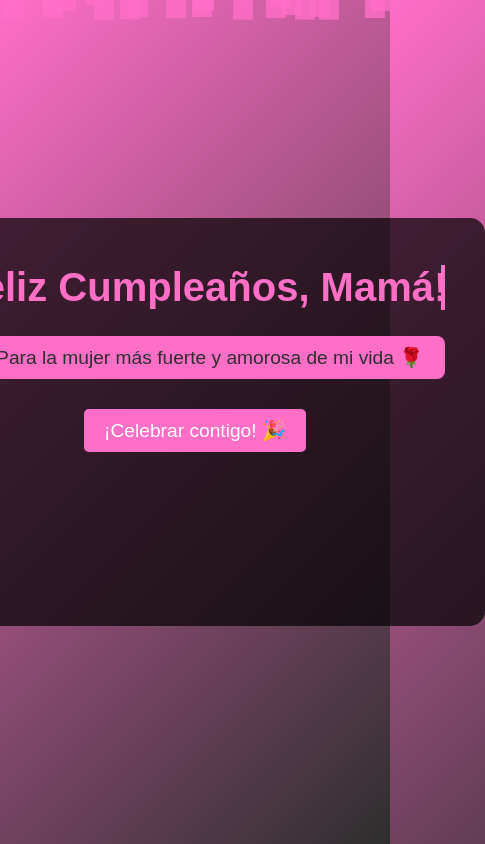
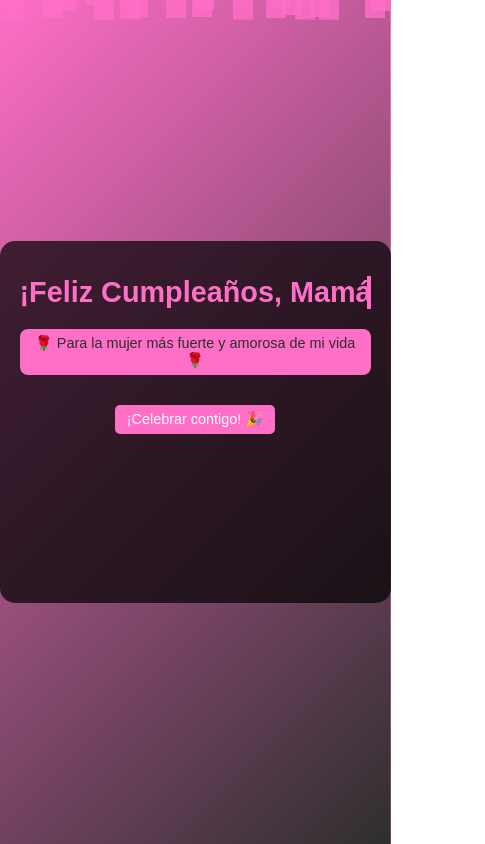
Before and after one commit to Spyker1/rega, a plain HTML site: page index.html in a window 390 px wide. Shown: the whole page, 485 px wide, since content can reach past the window. Drawn offline with Linux system fonts and the light colour scheme.

Commit message:
Update styles.css

```diff
--- a/styles.css
+++ b/styles.css
@@ -17,6 +17,7 @@ body {
     padding: 20px 40px;
     border-radius: 15px;
     max-width: 500px;
+    width: 90%;
 }
 
 .title {
@@ -102,3 +103,35 @@ body {
     animation: float 3s infinite ease-in-out;
     opacity: 0.8;
 }
+
+/* Responsive adjustments */
+@media (max-width: 768px) {
+    .title {
+        font-size: 2em;
+    }
+    .message {
+        font-size: 1em;
+        padding: 8px;
+    }
+    .celebrate-btn {
+        font-size: 1em;
+        padding: 8px 16px;
+    }
+}
+
+@media (max-width: 480px) {
+    .container {
+        padding: 15px 20px;
+    }
+    .title {
+        font-size: 1.8em;
+    }
+    .message {
+        font-size: 0.9em;
+        padding: 6px;
+    }
+    .celebrate-btn {
+        font-size: 0.9em;
+        padding: 6px 12px;
+    }
+}
```
